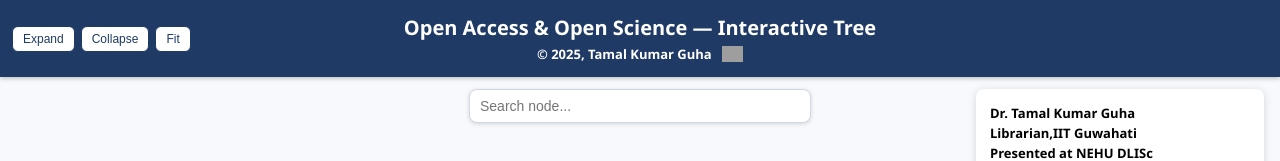
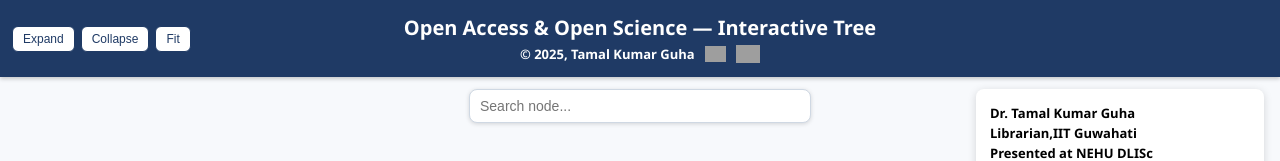
Before and after one commit to tkguha/oa, a plain HTML site: page oaos.html in a window 1280 px wide. Shown: the top 161 px of the page. Drawn offline with nearby package versions, Linux system fonts and the light colour scheme; grey boxes are pictures that could not be loaded.

Commit message:
Update oaos.html

```diff
--- a/oaos.html
+++ b/oaos.html
@@ -182,6 +182,11 @@
   <img
     src="https://hits.sh/guhas.in-home.svg?style=flat-square&color=ffffff&labelColor=1a73e8&label=Visitors"
     style="height:16px; vertical-align:middle;"
+  >
+    <img
+    src="https://licensebuttons.net/l/by-nc-sa/4.0/88x31.png"
+    alt="CC BY-NC-SA"
+    style="height:18px; vertical-align:middle;"
   >
 </div>
 
```
